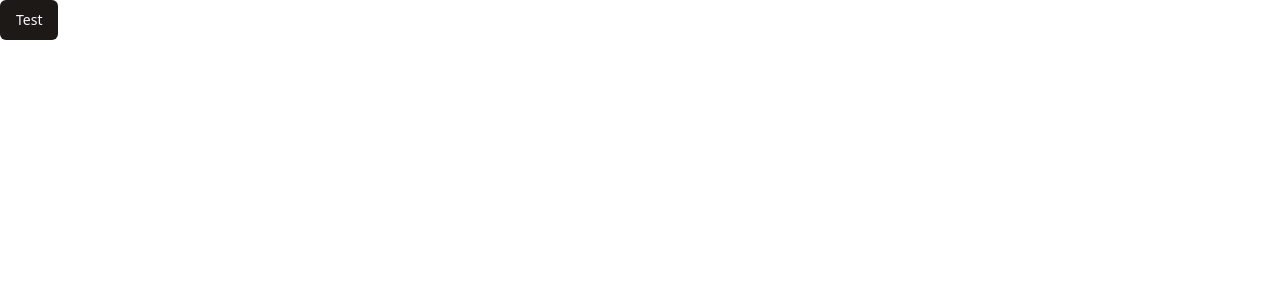
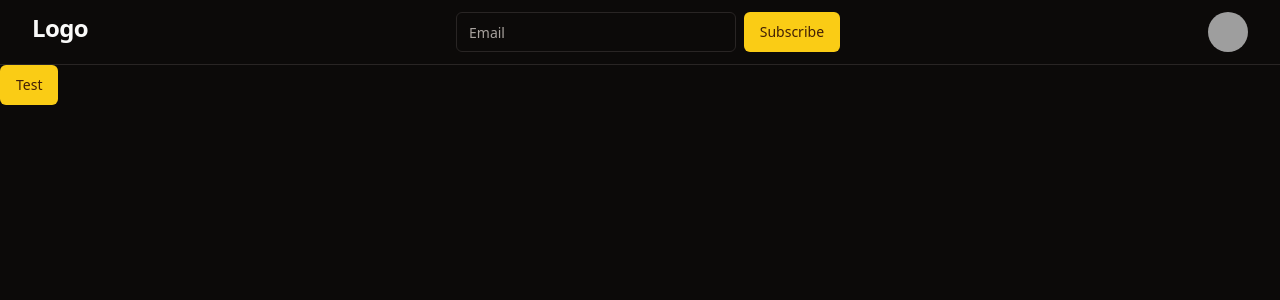
Before and after one commit to plesiocup/front, a React (Vite) app: page /test in a window 1280 px wide. Shown: the top 300 px of the page. Built offline with nearby package versions, Linux system fonts and the light colour scheme; grey boxes are pictures that could not be loaded.

Commit message:
[feat]#1 headerコンポーネント作成

```diff
--- a/package.json
+++ b/package.json
@@ -10,6 +10,7 @@
     "preview": "vite preview"
   },
   "dependencies": {
+    "@radix-ui/react-avatar": "^1.0.4",
     "@radix-ui/react-slot": "^1.0.2",
     "class-variance-authority": "^0.7.0",
     "clsx": "^2.0.0",
--- a/src/App.tsx
+++ b/src/App.tsx
@@ -1,21 +1,29 @@
-import './App.css';
-import { Routes, Route } from 'react-router-dom';
-import About from './pages/About';
-import Home from './pages/Home';
-import SearchResult from './pages/SearchResult';
-import Test from './pages/Test';
+import './App.css'
+import { Routes, Route } from 'react-router-dom'
+import About from './pages/About'
+import Home from './pages/Home'
+import SearchResult from './pages/SearchResult'
+import Test from './pages/Test'
 
 function App() {
+  const isDark = true
+  const body = document.querySelector('body')
+  if (isDark) {
+    body?.classList.add('dark')
+  } else {
+    body?.classList.remove('dark')
+  }
+
   return (
-    <div className="App">
+    <div className='App'>
       <Routes>
-        <Route path="/" element={<Home />} />
-        <Route path="/about" element={<About />} />
-        <Route path="/contact" element={<SearchResult />} />
-        <Route path="/test" element={<Test />} />
+        <Route path='/' element={<Home />} />
+        <Route path='/about' element={<About />} />
+        <Route path='/contact' element={<SearchResult />} />
+        <Route path='/test' element={<Test />} />
       </Routes>
     </div>
-  );
+  )
 }
 
-export default App;
+export default App
--- a/src/components/original/Header.tsx
+++ b/src/components/original/Header.tsx
@@ -1,9 +1,24 @@
+import { Avatar, AvatarFallback, AvatarImage } from '@/components/ui/avatar'
+import { Button } from '@/components/ui/button'
+import { Input } from '@/components/ui/input'
+import { H3 } from '@/components/ui/typography'
+
 function Header() {
   return (
-    <header>
-      <h1>Header</h1>
+    <header className='border-b-[1px] py-3'>
+      <div className=' container flex flex-row justify-between'>
+        <H3 className='m-0'>Logo</H3>
+        <div className='flex w-full max-w-sm items-center space-x-2'>
+          <Input type='email' placeholder='Email' />
+          <Button type='submit'>Subscribe</Button>
+        </div>
+        <Avatar>
+          <AvatarImage src='https://github.com/shadcn.png' alt='@shadcn' />
+          <AvatarFallback>CN</AvatarFallback>
+        </Avatar>
+      </div>
     </header>
-  );
+  )
 }
 
-export default Header;
+export default Header
--- /dev/null
+++ b/src/components/ui/avatar.tsx
@@ -0,0 +1,50 @@
+"use client"
+
+import * as React from "react"
+import * as AvatarPrimitive from "@radix-ui/react-avatar"
+
+import { cn } from "@/lib/utils"
+
+const Avatar = React.forwardRef<
+  React.ElementRef<typeof AvatarPrimitive.Root>,
+  React.ComponentPropsWithoutRef<typeof AvatarPrimitive.Root>
+>(({ className, ...props }, ref) => (
+  <AvatarPrimitive.Root
+    ref={ref}
+    className={cn(
+      "relative flex h-10 w-10 shrink-0 overflow-hidden rounded-full",
+      className
+    )}
+    {...props}
+  />
+))
+Avatar.displayName = AvatarPrimitive.Root.displayName
+
+const AvatarImage = React.forwardRef<
+  React.ElementRef<typeof AvatarPrimitive.Image>,
+  React.ComponentPropsWithoutRef<typeof AvatarPrimitive.Image>
+>(({ className, ...props }, ref) => (
+  <AvatarPrimitive.Image
+    ref={ref}
+    className={cn("aspect-square h-full w-full", className)}
+    {...props}
+  />
+))
+AvatarImage.displayName = AvatarPrimitive.Image.displayName
+
+const AvatarFallback = React.forwardRef<
+  React.ElementRef<typeof AvatarPrimitive.Fallback>,
+  React.ComponentPropsWithoutRef<typeof AvatarPrimitive.Fallback>
+>(({ className, ...props }, ref) => (
+  <AvatarPrimitive.Fallback
+    ref={ref}
+    className={cn(
+      "flex h-full w-full items-center justify-center rounded-full bg-muted",
+      className
+    )}
+    {...props}
+  />
+))
+AvatarFallback.displayName = AvatarPrimitive.Fallback.displayName
+
+export { Avatar, AvatarImage, AvatarFallback }
--- /dev/null
+++ b/src/components/ui/input.tsx
@@ -0,0 +1,25 @@
+import * as React from "react"
+
+import { cn } from "@/lib/utils"
+
+export interface InputProps
+  extends React.InputHTMLAttributes<HTMLInputElement> {}
+
+const Input = React.forwardRef<HTMLInputElement, InputProps>(
+  ({ className, type, ...props }, ref) => {
+    return (
+      <input
+        type={type}
+        className={cn(
+          "flex h-10 w-full rounded-md border border-input bg-background px-3 py-2 text-sm ring-offset-background file:border-0 file:bg-transparent file:text-sm file:font-medium placeholder:text-muted-foreground focus-visible:outline-none focus-visible:ring-2 focus-visible:ring-ring focus-visible:ring-offset-2 disabled:cursor-not-allowed disabled:opacity-50",
+          className
+        )}
+        ref={ref}
+        {...props}
+      />
+    )
+  }
+)
+Input.displayName = "Input"
+
+export { Input }
--- /dev/null
+++ b/src/components/ui/typography.tsx
@@ -0,0 +1,83 @@
+import { ComponentProps, forwardRef } from 'react';
+
+import { cn } from '@/lib/utils';
+
+const H1 = forwardRef<HTMLHeadingElement, ComponentProps<'h1'>>(
+  ({ className, ...props }, ref) => (
+    <h1
+      ref={ref}
+      className={cn(
+        'scroll-m-20 text-4xl font-extrabold tracking-tight lg:text-5xl',
+        className,
+      )}
+      {...props}
+    />
+  ),
+);
+H1.displayName = 'H1';
+
+const H2 = forwardRef<HTMLHeadingElement, ComponentProps<'h2'>>(
+  ({ className, ...props }, ref) => (
+    <h2
+      ref={ref}
+      className={cn(
+        'mt-10 scroll-m-20 border-b border-b-slate-200 pb-2 text-3xl font-semibold tracking-tight transition-colors first:mt-0 dark:border-b-slate-700',
+        className,
+      )}
+      {...props}
+    />
+  ),
+);
+H2.displayName = 'H2';
+
+const H3 = forwardRef<HTMLHeadingElement, ComponentProps<'h3'>>(
+  ({ className, ...props }, ref) => (
+    <h3
+      ref={ref}
+      className={cn(
+        'mt-8 scroll-m-20 text-2xl font-semibold tracking-tight',
+        className,
+      )}
+      {...props}
+    />
+  ),
+);
+H3.displayName = 'H3';
+
+const H4 = forwardRef<HTMLHeadingElement, ComponentProps<'h4'>>(
+  ({ className, ...props }, ref) => (
+    <h4
+      ref={ref}
+      className={cn(
+        'mt-8 scroll-m-20 text-xl font-semibold tracking-tight',
+        className,
+      )}
+      {...props}
+    />
+  ),
+);
+H4.displayName = 'H4';
+
+const P = forwardRef<HTMLParagraphElement, ComponentProps<'p'>>(
+  ({ className, ...props }, ref) => (
+    <p
+      ref={ref}
+      className={cn('leading-7 [&:not(:first-child)]:mt-6', className)}
+      {...props}
+    />
+  ),
+);
+P.displayName = 'P';
+
+const List = forwardRef<HTMLUListElement, ComponentProps<'ul'>>(
+  ({ className, ...props }, ref) => (
+    <ul
+      ref={ref}
+      className={cn('my-6 ml-6 list-disc [&>li]:mt-2', className)}
+      {...props}
+    />
+  ),
+);
+List.displayName = 'List';
+
+export { H1, H2, H3, H4, P, List };
--- a/src/global.css
+++ b/src/global.css
@@ -6,63 +6,46 @@
   :root {
     --background: 0 0% 100%;
     --foreground: 20 14.3% 4.1%;
-
     --card: 0 0% 100%;
     --card-foreground: 20 14.3% 4.1%;
-
     --popover: 0 0% 100%;
     --popover-foreground: 20 14.3% 4.1%;
-
-    --primary: 24 9.8% 10%;
-    --primary-foreground: 60 9.1% 97.8%;
-
+    --primary: 47.9 95.8% 53.1%;
+    --primary-foreground: 26 83.3% 14.1%;
     --secondary: 60 4.8% 95.9%;
     --secondary-foreground: 24 9.8% 10%;
-
     --muted: 60 4.8% 95.9%;
     --muted-foreground: 25 5.3% 44.7%;
-
     --accent: 60 4.8% 95.9%;
     --accent-foreground: 24 9.8% 10%;
-
     --destructive: 0 84.2% 60.2%;
     --destructive-foreground: 60 9.1% 97.8%;
-
     --border: 20 5.9% 90%;
     --input: 20 5.9% 90%;
     --ring: 20 14.3% 4.1%;
-
     --radius: 0.5rem;
   }
 
   .dark {
     --background: 20 14.3% 4.1%;
     --foreground: 60 9.1% 97.8%;
-
     --card: 20 14.3% 4.1%;
     --card-foreground: 60 9.1% 97.8%;
-
     --popover: 20 14.3% 4.1%;
     --popover-foreground: 60 9.1% 97.8%;
-
-    --primary: 60 9.1% 97.8%;
-    --primary-foreground: 24 9.8% 10%;
-
+    --primary: 47.9 95.8% 53.1%;
+    --primary-foreground: 26 83.3% 14.1%;
     --secondary: 12 6.5% 15.1%;
     --secondary-foreground: 60 9.1% 97.8%;
-
     --muted: 12 6.5% 15.1%;
     --muted-foreground: 24 5.4% 63.9%;
-
     --accent: 12 6.5% 15.1%;
     --accent-foreground: 60 9.1% 97.8%;
-
     --destructive: 0 62.8% 30.6%;
     --destructive-foreground: 60 9.1% 97.8%;
-
     --border: 12 6.5% 15.1%;
     --input: 12 6.5% 15.1%;
-    --ring: 24 5.7% 82.9%;
+    --ring: 35.5 91.7% 32.9%;
   }
 }
 
--- a/src/pages/Home.tsx
+++ b/src/pages/Home.tsx
@@ -1,7 +1,9 @@
+import { H1 } from "@/components/ui/typography";
+
 function Home() {
   return (
     <div>
-      <h1>Home</h1>
+      <H1>Home</H1>
       <p>This is the home page</p>
     </div>
   );
--- a/src/pages/Test.tsx
+++ b/src/pages/Test.tsx
@@ -1,8 +1,10 @@
+import Header from '@/components/original/Header';
 import { Button } from '@/components/ui/button';
 
 function Test() {
   return (
     <div>
+      <Header />
       <Button>Test</Button>
     </div>
   );
```
Also changed, not shown: 2 other files (tests, documents, lock files or other folders).
